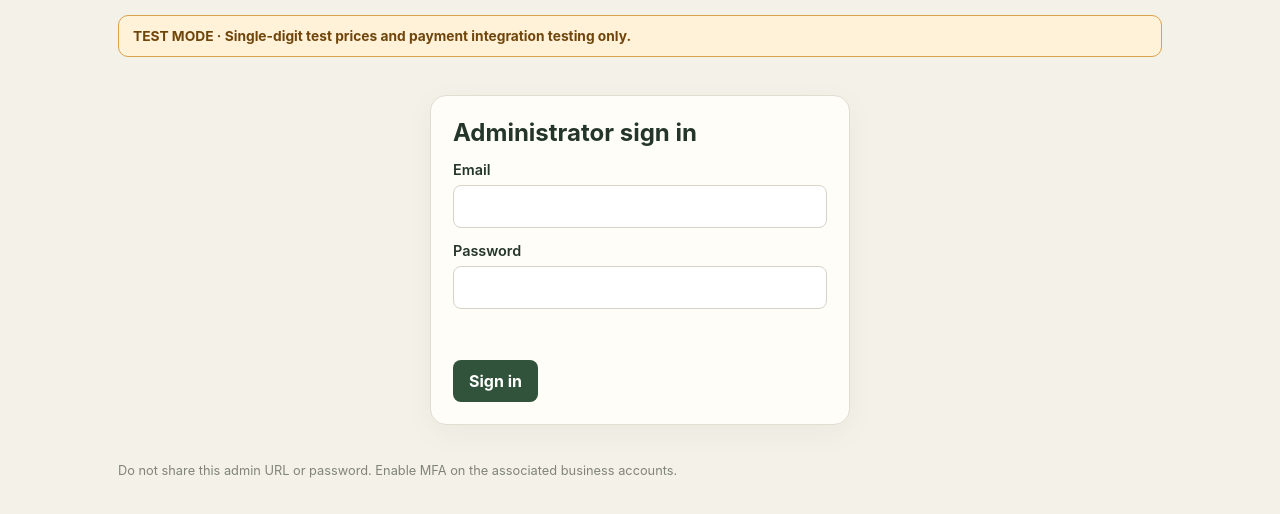
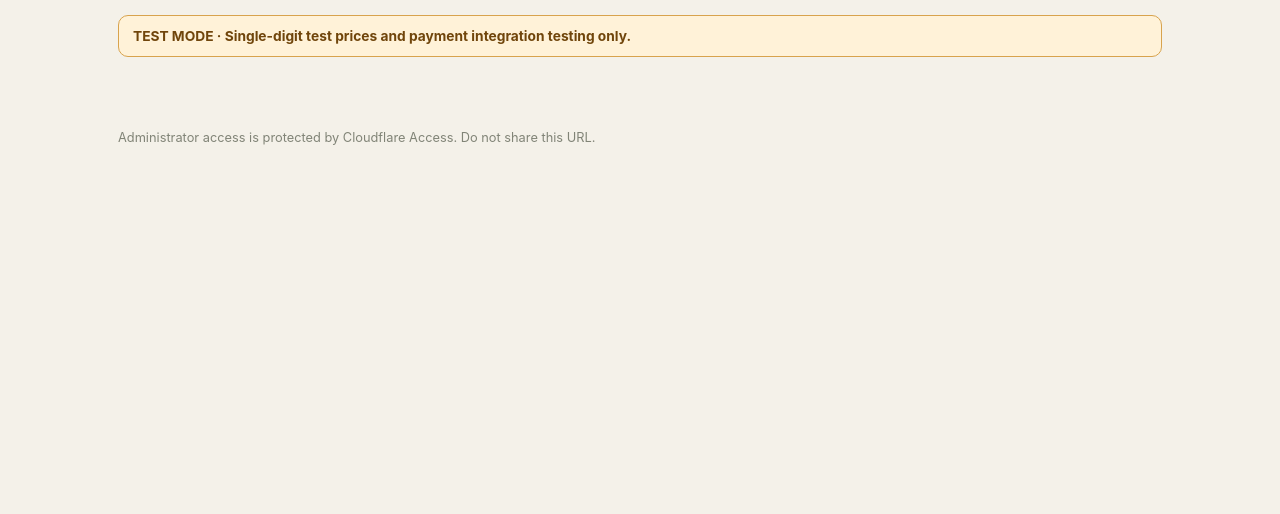
Before and after one commit to Mithunvm92/MistBean-Coffee, a website: page public/admin/index.html in a window 1280 px wide. Shown: the part 164-678 px from the top of the page. Drawn offline with Linux system fonts and the light colour scheme.

Commit message:
Remove password form from admin page

```diff
--- a/public/admin/index.html
+++ b/public/admin/index.html
@@ -1,6 +1,6 @@
 <!doctype html>
 <html lang="en"><head><meta charset="utf-8"><meta name="viewport" content="width=device-width,initial-scale=1"><meta name="robots" content="noindex,nofollow"><title>MistBean Admin</title><link rel="stylesheet" href="/admin/admin.css"></head>
 <body><main class="shell"><header><div><p class="eyebrow">MISTBEAN COFFEE</p><h1>Order desk</h1><p class="muted">Private business operations</p></div><button id="logout" class="secondary" hidden>Sign out</button></header>
-<div class="test-warning">TEST MODE · Single-digit test prices and payment integration testing only.</div><section id="loginPanel" class="panel login"><h2>Administrator sign in</h2><form id="loginForm"><label>Email<input id="email" type="email" autocomplete="username" required></label><label>Password<input id="password" type="password" autocomplete="current-password" required></label><p id="loginError" class="error" role="alert"></p><button class="primary">Sign in</button></form></section>
+<div class="test-warning">TEST MODE · Single-digit test prices and payment integration testing only.</div><p id="authError" class="error" role="alert"></p>
 <section id="appPanel" hidden><section class="panel stock-panel"><div class="toolbar"><div><h2>Product availability</h2><p class="muted">Control which coffees customers can order.</p></div><button id="refreshStock" class="secondary" type="button">Refresh stock</button></div><p id="stockError" class="error" role="alert"></p><div id="productsStock" class="stock-list"></div></section><div class="toolbar"><div><h2>Orders</h2><p class="muted">Latest 200 orders</p></div><button id="refresh" class="secondary">Refresh</button></div><div class="filters"><button data-filter="ALL" class="filter active">All</button><button data-filter="PENDING" class="filter">Pending</button><button data-filter="CONFIRMED" class="filter">Confirmed</button><button data-filter="REJECTED" class="filter">Rejected</button><button data-filter="DISPATCHED" class="filter">Dispatched</button><button data-filter="DELIVERED" class="filter">Delivered</button></div><p id="appError" class="error"></p><div id="orders" class="orders"></div></section>
-<footer>Do not share this admin URL or password. Enable MFA on the associated business accounts.</footer></main><script src="/admin/admin.js"></script></body></html>
+<footer>Administrator access is protected by Cloudflare Access. Do not share this URL.</footer></main><script src="/admin/admin.js"></script></body></html>
```
